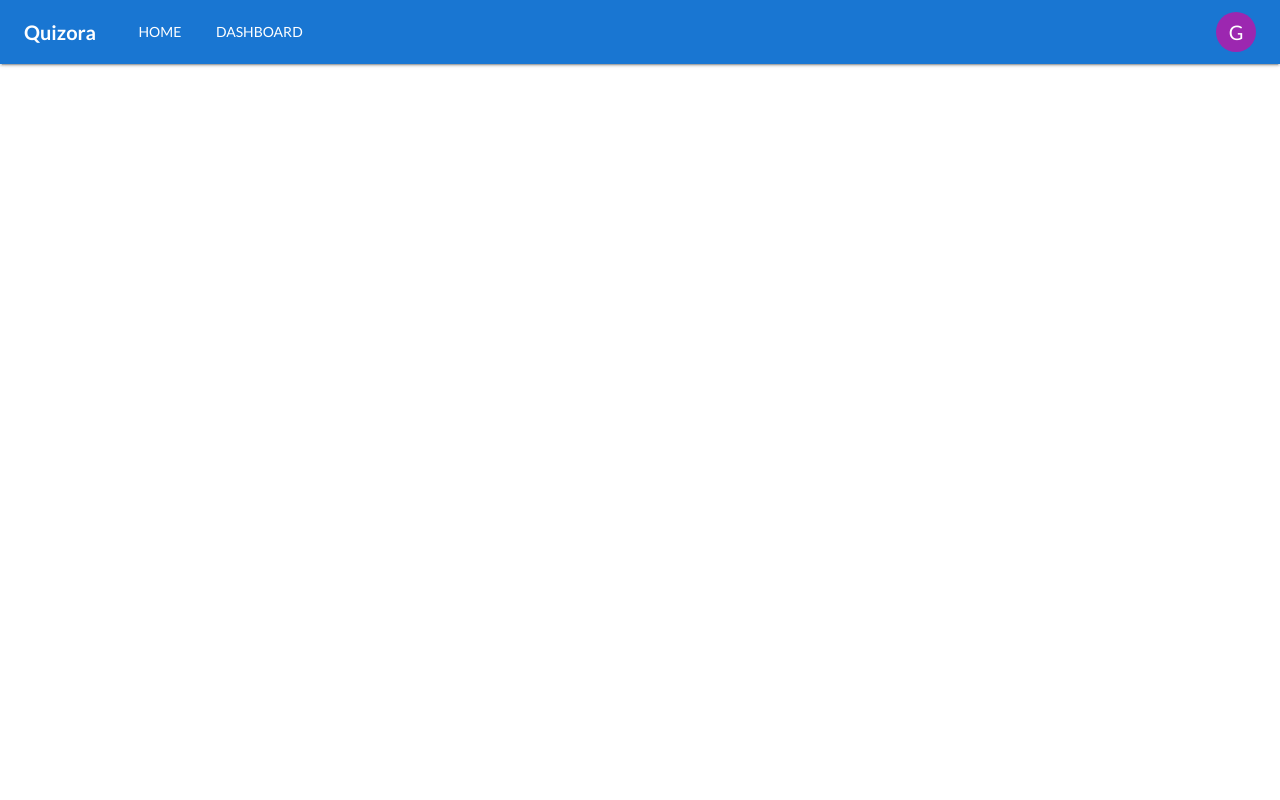
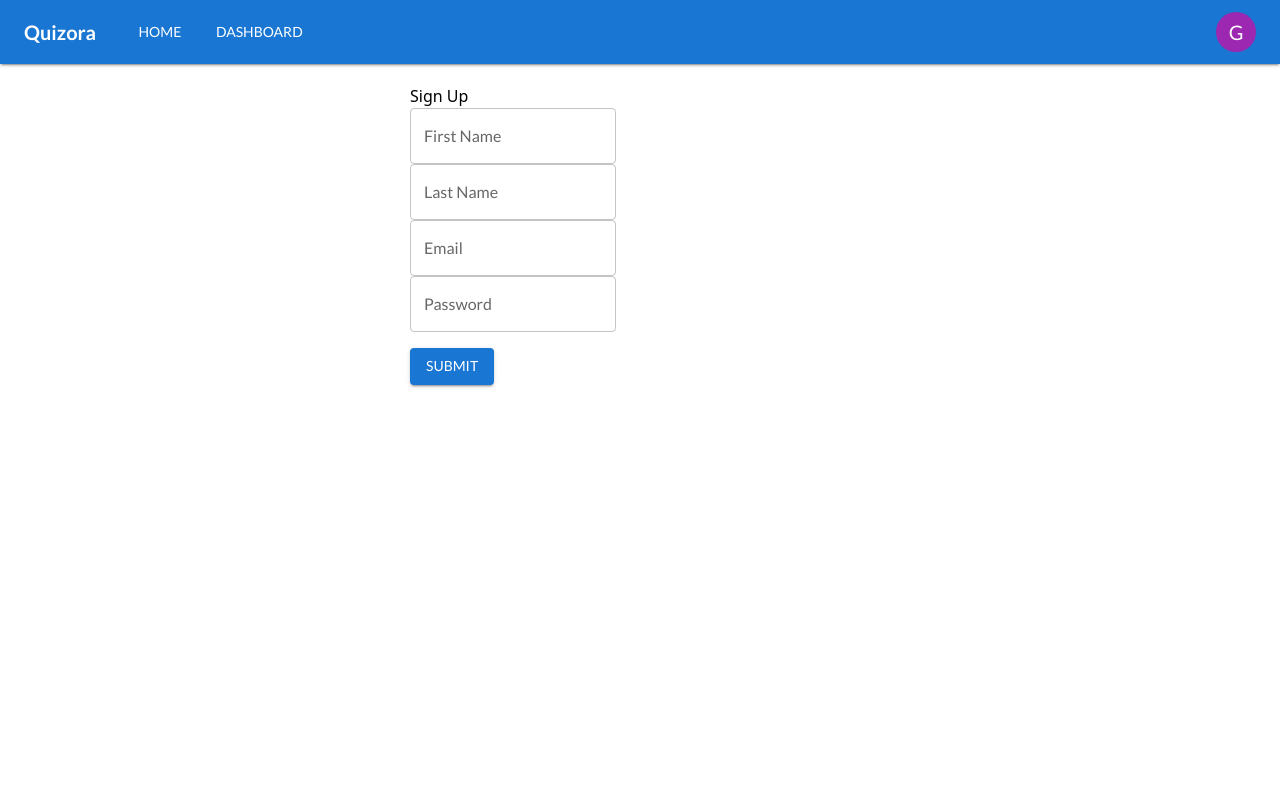
Before and after one commit to MAHasnain/Quiz-react_app, a React (Vite) app: page /register in a window 1280 px wide. Shown: the top 800 px of the page. Built offline with nearby package versions, Linux system fonts and the light colour scheme.

Commit message:
feat: implement login and registration forms with Formik and Yup validation, add reusable Button and Input components

```diff
--- a/package.json
+++ b/package.json
@@ -18,13 +18,15 @@
     "@reduxjs/toolkit": "^2.11.2",
     "@supabase/supabase-js": "^2.89.0",
     "@tailwindcss/vite": "^4.1.18",
+    "formik": "^2.4.9",
     "react": "^19.2.0",
     "react-dom": "^19.2.0",
     "react-hook-form": "^7.68.0",
     "react-redux": "^9.2.0",
     "react-router": "^7.11.0",
     "styled-components": "^6.1.19",
-    "tailwindcss": "^4.1.18"
+    "tailwindcss": "^4.1.18",
+    "yup": "^1.7.1"
   },
   "devDependencies": {
     "@eslint/js": "^9.39.1",
--- a/src/Pages/Auth/Login.jsx
+++ b/src/Pages/Auth/Login.jsx
@@ -1,11 +1,51 @@
-import React from 'react'
+import { Formik, Form } from "formik";
+import * as Yup from "yup";
+import { ButtonComp, FormikInput } from "../../components";
 
 const Login = () => {
   return (
-    <>
+    <div style={{ padding: "20px", maxWidth: "550px", margin: "0 auto" }}>
+      <h1>Log in</h1>
+      <Formik
+        initialValues={{
+          email: "",
+          password: "",
+        }}
+        validationSchema={Yup.object({
+          email: Yup.string()
+            .email("Invalid email format")
+            .required("Email is required"),
+          password: Yup.string()
+            .required("Password is required")
+            .min(8, "Password must be at least 8 characters")
+            .matches(/[a-zA-Z]/, "Password can only contain Latin letters"),
+        })}
+        onSubmit={(userData, { setSubmitting }) => {
+          console.log("Submit", userData);
+          setTimeout(() => {
+            alert(JSON.stringify(userData, null, 2));
+            setSubmitting(false);
+          }, 500);
+        }}
+      >
+        {({ isSubmitting, handleSubmit }) => (
+          <Form onSubmit={handleSubmit}>
+            <FormikInput name="email" label="Email" type="email" />
 
-    </>
-  )
-}
+            <FormikInput name="password" label="Password" type="password" />
 
-export default Login
+            <div style={{ marginTop: "16px" }}>
+              <ButtonComp
+                containedValue={isSubmitting ? "Submitting..." : "Submit"}
+                type="submit"
+                disabled={isSubmitting}
+              />
+            </div>
+          </Form>
+        )}
+      </Formik>
+    </div>
+  );
+};
+
+export default Login;
--- a/src/Pages/Auth/Register.jsx
+++ b/src/Pages/Auth/Register.jsx
@@ -1,11 +1,59 @@
-import React from 'react'
+import { Formik, Form } from "formik";
+import * as Yup from "yup";
+import { ButtonComp, FormikInput } from "../../components";
 
 const Register = () => {
   return (
-<>
+    <div style={{ padding: "20px", maxWidth: "500px", margin: "0 auto" }}>
+      <h1>Sign Up</h1>
+      <Formik
+        initialValues={{
+          firstName: "",
+          lastName: "",
+          email: "",
+          password: "",
+        }}
+        validationSchema={Yup.object({
+          firstName: Yup.string().required("First name is required"),
+          lastName: Yup.string().required("Last name is required"),
+          email: Yup.string()
+            .email("Invalid email format")
+            .required("Email is required"),
+          password: Yup.string()
+            .required("Password is required")
+            .min(8, "Password must be at least 8 characters")
+            .matches(/[a-zA-Z]/, "Password can only contain Latin letters"),
+        })}
+        onSubmit={(userData, { setSubmitting }) => {
+          console.log("Submit", userData);
+          setTimeout(() => {
+            alert(JSON.stringify(userData, null, 2));
+            setSubmitting(false);
+          }, 500);
+        }}
+      >
+        {({ isSubmitting, handleSubmit }) => (
+          <Form onSubmit={handleSubmit}>
+            <FormikInput name="firstName" label="First Name" />
 
-</>
-)
-}
+            <FormikInput name="lastName" label="Last Name" />
 
-export default Register
+            <FormikInput name="email" label="Email" type="email" />
+
+            <FormikInput name="password" label="Password" type="password" />
+
+            <div style={{ marginTop: "16px" }}>
+              <ButtonComp
+                containedValue={isSubmitting ? "Submitting..." : "Submit"}
+                type="submit"
+                disabled={isSubmitting}
+              />
+            </div>
+          </Form>
+        )}
+      </Formik>
+    </div>
+  );
+};
+
+export default Register;
--- /dev/null
+++ b/src/components/Button/Button.jsx
@@ -0,0 +1,10 @@
+import Stack from "@mui/material/Stack";
+import Button from "@mui/material/Button";
+
+export const ButtonComp = ({containedValue, onClick}) => {
+  return (
+    <Stack direction="row">
+      <Button onClick={onClick} variant="contained">{containedValue}</Button>
+    </Stack>
+  );
+}
--- /dev/null
+++ b/src/components/Input/InputField.jsx
@@ -0,0 +1,51 @@
+// Component banao
+import { TextField } from "@mui/material";
+import { useField } from "formik";
+
+export const FormikInput = ({ label, ...props }) => {
+  const [field, meta] = useField(props);
+  const showError = meta.touched && Boolean(meta.error);
+
+  return (
+    <div>
+      <TextField
+        {...field}
+        label={label}
+        error={showError}
+        helperText={showError ? meta.error : ""}
+      />
+    </div>
+  );
+};
+
+// import TextField from "@mui/material/TextField";
+
+// export const InputComp = (props) => {
+//   // ✅ Let's see what props we're getting
+//   console.log("InputComp Props:", props);
+//   console.log("Field:", props.field);
+//   console.log("Meta:", props.meta);
+//   console.log("Form:", props.form);
+
+//   const { label, field, form, meta, ...rest } = props;
+
+//   // ✅ Check if meta exists and has the right properties
+//   const hasError = meta?.touched && Boolean(meta?.error);
+
+//   console.log("Has Error:", hasError);
+//   console.log("Touched:", meta?.touched);
+//   console.log("Error:", meta?.error);
+
+//   return (
+//     <TextField
+//       {...field}
+//       {...rest}
+//       label={label}
+//       variant="outlined"
+//       fullWidth
+//       margin="normal"
+//       error={hasError}
+//       helperText={hasError ? meta.error : ""}
+//     />
+//   );
+// };
```
Also changed, not shown: src/components/index.js (+8 -3 lines), 1 other file (tests, documents, lock files or other folders).
